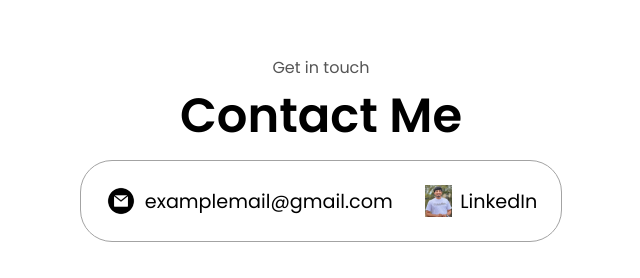
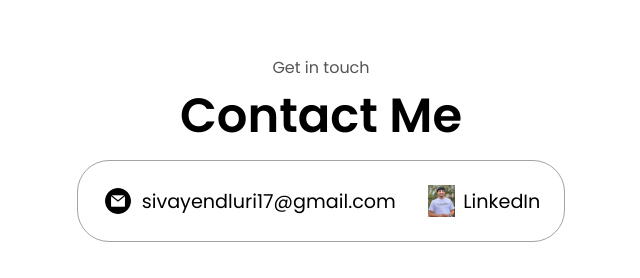
Before and after one commit to phaniyendluri/portfolio_profile, a plain HTML site: page index.html in a window 1280 px wide. Shown: the part 4338-4616 px from the top of the page, 319-959 px from the left. Drawn offline with Linux system fonts and the light colour scheme.

Commit message:
Update index.html

```diff
--- a/index.html
+++ b/index.html
@@ -370,7 +370,7 @@
     src="./images/email.png"
     alt="Email icon"
     class="icon Contact-icon"/>
-    <p><a href="mailto:sivayendluri17@gmail.com">examplemail@gmail.com</a></p>
+    <p><a href="mailto:sivayendluri17@gmail.com">sivayendluri17@gmail.com</a></p>
 </div>
 <div class="Contact-info-container">
     <img
```
